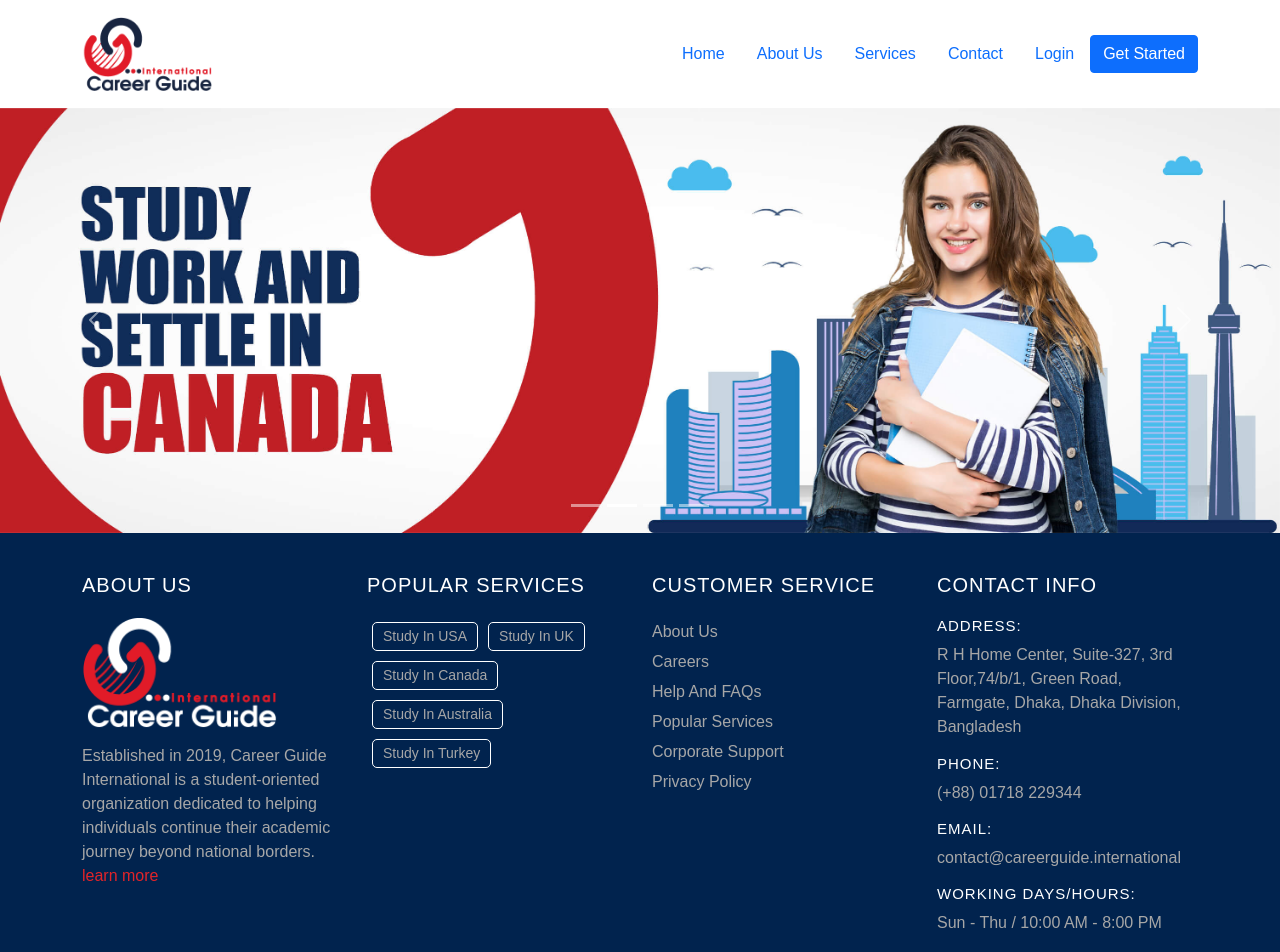
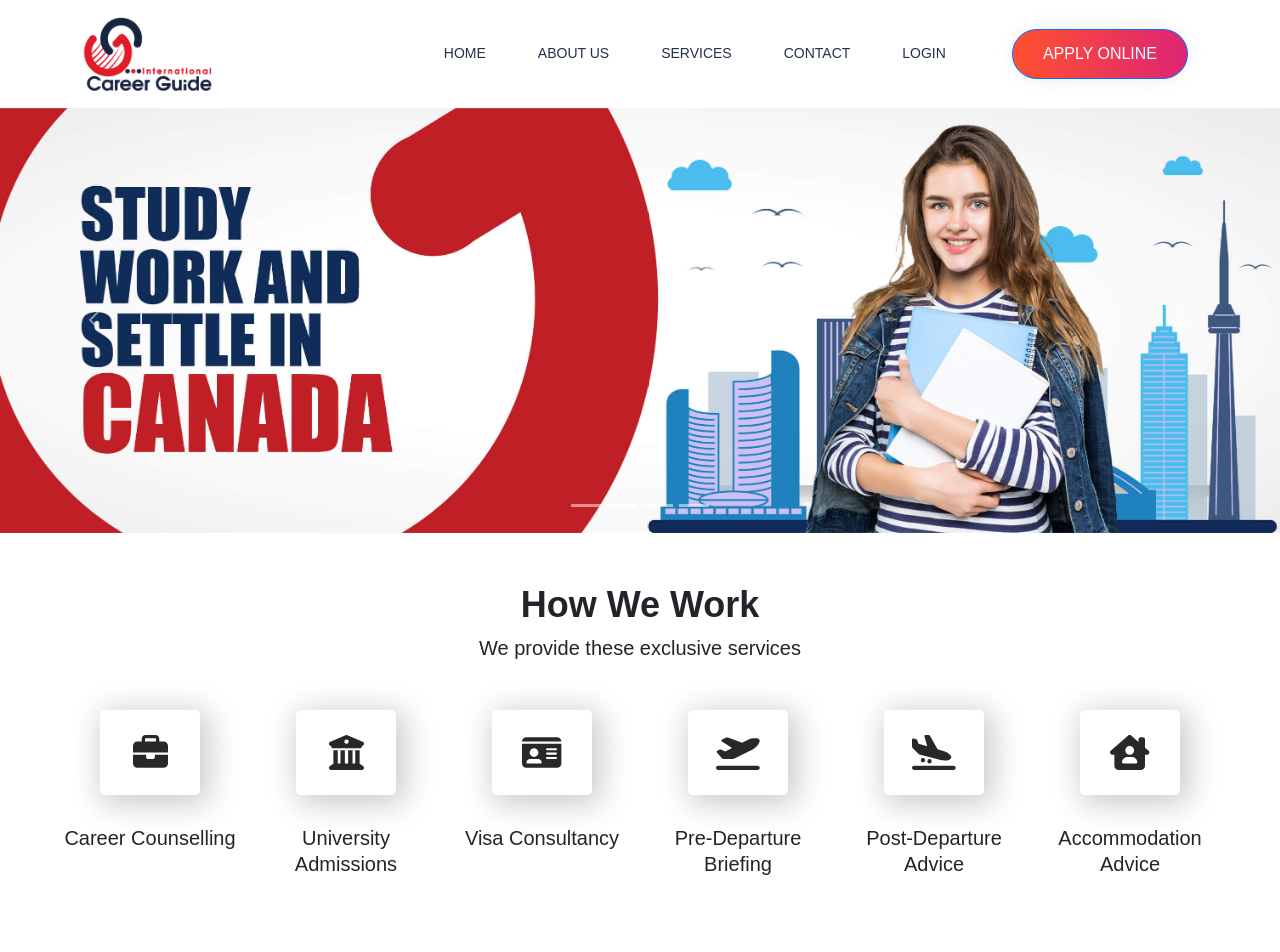
Before and after one commit to jalishmahmud/career-guide-visa-agency-client-side, a React (Create React App) app: page / in a window 1280 px wide. Shown: the top 952 px of the page. Built offline with nearby package versions, Linux system fonts and the light colour scheme.

Commit message:
how we work area added and menu fixed

```diff
--- a/package.json
+++ b/package.json
@@ -5,6 +5,11 @@
   "dependencies": {
     "@emotion/react": "^11.7.1",
     "@emotion/styled": "^11.6.0",
+    "@fortawesome/fontawesome-svg-core": "^1.3.0",
+    "@fortawesome/free-brands-svg-icons": "^6.0.0",
+    "@fortawesome/free-regular-svg-icons": "^6.0.0",
+    "@fortawesome/free-solid-svg-icons": "^6.0.0",
+    "@fortawesome/react-fontawesome": "^0.1.17",
     "@mui/icons-material": "^5.3.1",
     "@mui/material": "^5.3.1",
     "@testing-library/jest-dom": "^5.16.1",
--- a/src/Pages/Home/Home/Home.js
+++ b/src/Pages/Home/Home/Home.js
@@ -1,6 +1,7 @@
 import React from "react";
 import Footer from "../../Shared/Footer/Footer";
 import Navigation from "../../Shared/Navigation/Navigation";
+import HowWeWork from "../HowWeWork/HowWeWork";
 import Slider from "../Slider/Slider";
 import "./Home.css";
 
@@ -9,6 +10,7 @@ const Home = () => {
     <div className="home">
       <Navigation></Navigation>
       <Slider></Slider>
+      <HowWeWork></HowWeWork>
       <Footer></Footer>
     </div>
   );
--- /dev/null
+++ b/src/Pages/Home/HowWeWork/HowWeWork.css
@@ -0,0 +1,46 @@
+.how-we-work-wrapper {
+  margin-bottom: 50px;
+}
+.section-title {
+  margin: 50px 0;
+}
+
+.section-title h2 {
+  font-size: 36px;
+  font-weight: 600;
+  margin-bottom: 10px;
+}
+.section-title h5 {
+  font-size: 20px;
+  font-weight: 500;
+}
+.single-service {
+  display: flex;
+  flex-direction: column;
+  align-items: center;
+}
+.single-service span {
+  font-size: 35px;
+  width: 100px;
+  height: 85px;
+  display: flex;
+  justify-content: center;
+  align-items: center;
+  box-shadow: 5px 5px 30px 5px rgba(0, 0, 0, 0.2);
+  border-radius: 5px;
+  margin-bottom: 30px;
+  color: #282828;
+  transition: all 400ms;
+}
+.single-service:hover span {
+  font-size: 50px;
+  background-color: var(--brand-color);
+
+  color: #fff;
+}
+.single-service h4 {
+  font-size: 20px;
+  line-height: 26px;
+  font-weight: 500;
+  margin-bottom: 30px;
+}
--- /dev/null
+++ b/src/Pages/Home/HowWeWork/HowWeWork.js
@@ -0,0 +1,66 @@
+import {
+  faBriefcase,
+  faBuildingColumns,
+  faHouseChimneyUser,
+  faIdCard,
+  faPlaneArrival,
+  faPlaneDeparture,
+} from "@fortawesome/free-solid-svg-icons";
+import { FontAwesomeIcon } from "@fortawesome/react-fontawesome";
+import { Container } from "@mui/material";
+import React from "react";
+import { Col, Row } from "react-bootstrap";
+import "./HowWeWork.css";
+
+const HowWeWork = () => {
+  return (
+    <div className="how-we-work-wrapper text-center">
+      <Container>
+        <div className="section-title">
+          <h2>How We Work</h2>
+          <h5>We provide these exclusive services</h5>
+        </div>
+        <Row>
+          <Col md={2} sm={4} className="single-service">
+            <span>
+              <FontAwesomeIcon icon={faBriefcase} />
+            </span>
+            <h4>Career Counselling</h4>
+          </Col>
+          <Col md={2} sm={4} className="single-service">
+            <span>
+              <FontAwesomeIcon icon={faBuildingColumns} />
+            </span>
+            <h4>University Admissions</h4>
+          </Col>
+          <Col md={2} sm={4} className="single-service">
+            <span>
+              <FontAwesomeIcon icon={faIdCard} />
+            </span>
+            <h4>Visa Consultancy</h4>
+          </Col>
+          <Col md={2} sm={4} className="single-service">
+            <span>
+              <FontAwesomeIcon icon={faPlaneDeparture} />
+            </span>
+            <h4>Pre-Departure Briefing</h4>
+          </Col>
+          <Col md={2} sm={4} className="single-service">
+            <span>
+              <FontAwesomeIcon icon={faPlaneArrival} />
+            </span>
+            <h4>Post-Departure Advice</h4>
+          </Col>
+          <Col md={2} sm={4} className="single-service">
+            <span>
+              <FontAwesomeIcon icon={faHouseChimneyUser} />
+            </span>
+            <h4>Accommodation Advice</h4>
+          </Col>
+        </Row>
+      </Container>
+    </div>
+  );
+};
+
+export default HowWeWork;
--- a/src/Pages/Shared/Footer/Footer.js
+++ b/src/Pages/Shared/Footer/Footer.js
@@ -17,7 +17,7 @@ const Footer = () => {
             <p>
               Established in 2019, Career Guide International is a
               student-oriented organization dedicated to helping individuals
-              continue their academic journey beyond national borders.{" "}
+              continue their academic journey beyond national borders.
               <a className="" href="/">
                 learn more
               </a>
--- a/src/Pages/Shared/Navigation/Navigation.css
+++ b/src/Pages/Shared/Navigation/Navigation.css
@@ -1,5 +1,41 @@
-.custom-btn a {
+.custom-btn {
+  background-image: linear-gradient(
+    to right,
+    #ff512f 0%,
+    #dd2476 51%,
+    #ff512f 100%
+  );
+}
+.custom-btn {
+  margin: 10px;
+  padding: 12px 30px;
+  text-align: center;
+  transition: 0.5s;
+  background-size: 200% auto;
   color: #fff !important;
-  padding: 0 !important;
-  text-decoration: none !important;
+  box-shadow: 0 0 20px #eee;
+  border-radius: 30px;
+  display: block;
+  font-size: 16px !important
+  ;
 }
+
+.custom-btn:hover {
+  background-position: right center; /* change the direction of the change here */
+  color: #fff;
+  text-decoration: none;
+}
+
+.menu-items a {
+  color: var(--blue-color);
+  text-transform: uppercase;
+  font-size: 14px;
+  font-weight: 500;
+  margin: 0 10px;
+}
+.menu-items a:nth-child(5) {
+  margin-right: 40px;
+}
+.menu-items a:hover {
+  color: var(--brand-color);
+}
--- a/src/Pages/Shared/Navigation/Navigation.js
+++ b/src/Pages/Shared/Navigation/Navigation.js
@@ -22,9 +22,10 @@ const Navigation = () => {
           <Nav.Link href="/services">Services</Nav.Link>
           <Nav.Link href="/contact">Contact</Nav.Link>
           <Nav.Link href="/login">Login</Nav.Link>
-          <Button className="custom-btn" variant="primary">
-            <Nav.Link href="/login">Get Started</Nav.Link>
-          </Button>
+
+          <Nav.Link as={Button} className="custom-btn" href="/login">
+            Apply Online
+          </Nav.Link>
         </Navbar.Collapse>
       </Container>
     </Navbar>
--- a/src/index.css
+++ b/src/index.css
@@ -19,3 +19,8 @@ code {
   box-sizing: border-box;
   font-family: "Poppins", sans-serif;
 }
+:root {
+  --brand-color: #e12429;
+  --blue-color: #253049;
+  --text-color: #282828;
+}
```
Also changed, not shown: 12 other files (tests, documents, lock files or other folders).
